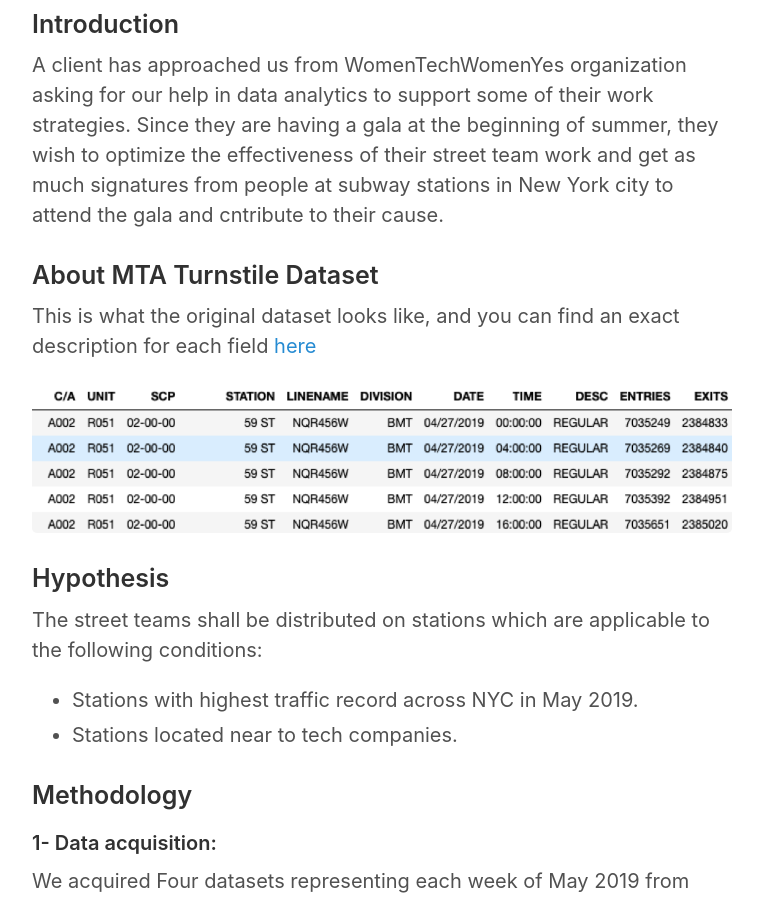
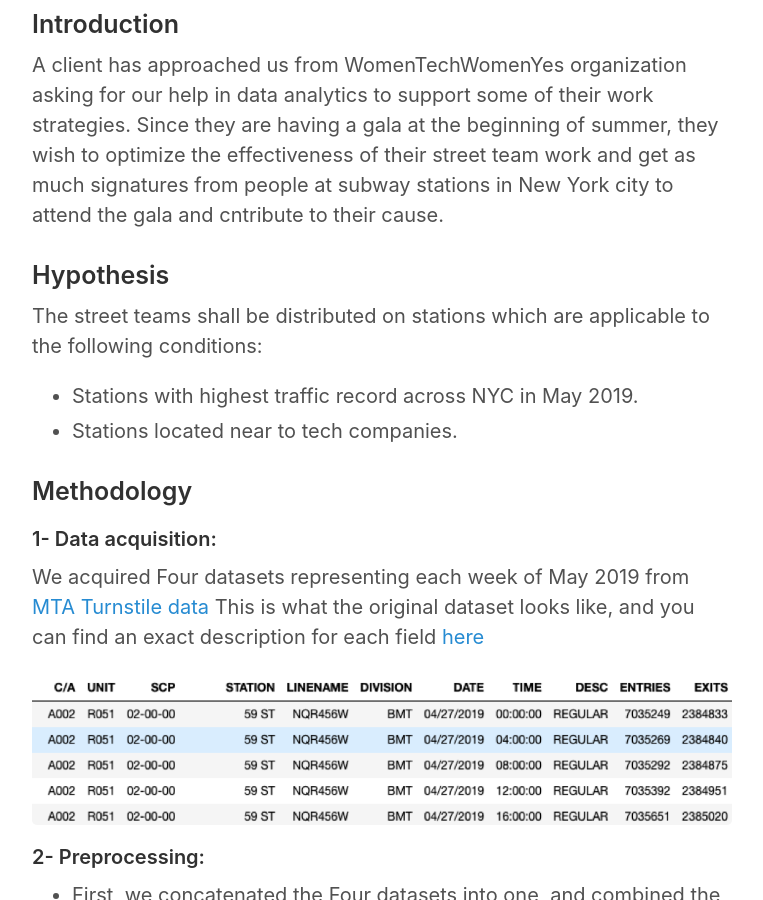
Before and after one commit to reemalmuqbil/reemalmuqbil.github.io, a Jekyll site: the page built from _posts/2019-09-07-Testing-Local-Images.md, in a window 1280 px wide and 900 px high, scrolled down 264 px. Shown: the whole window, without its empty margins (258-1021 px from the left). Built offline with Jekyll 4.4.1, drawn with Linux system fonts in a browser that asks for light colours.

Commit message:
deleted about MTA section and added it to data acquiring

```diff
--- a/_posts/2019-09-07-Testing-Local-Images.md
+++ b/_posts/2019-09-07-Testing-Local-Images.md
@@ -7,10 +7,6 @@
 
 A client has approached us from WomenTechWomenYes organization asking for our help in data analytics to support some of their work strategies. Since they are having a gala at the beginning of summer, they wish to optimize the effectiveness of their street team work and get as much signatures from people at subway stations in New York city to attend the gala and cntribute to their cause.
 
-### About MTA Turnstile Dataset
-This is what the original dataset looks like, and you can find an exact description for each field [here](http://web.mta.info/developers/resources/nyct/turnstile/ts_Field_Description.txt)
-
-![original]({{ site.url }}/images/original-ds.png)
 
 ### Hypothesis
 The street teams shall be distributed on stations which are applicable to the following conditions:
@@ -20,6 +16,10 @@
 ### Methodology
 #### 1-  Data acquisition:
 We acquired Four datasets representing each week of May 2019 from [MTA Turnstile data](http://web.mta.info/developers/turnstile.html)
+This is what the original dataset looks like, and you can find an exact description for each field [here](http://web.mta.info/developers/resources/nyct/turnstile/ts_Field_Description.txt)
+
+![original]({{ site.url }}/images/original-ds.png)
+
 
 #### 2-  Preprocessing:
 * First, we concatenated the Four datasets into one, and combined the date and time columns into one column name (DATE_TIME) as shown in the Figure below at the first column:
```
